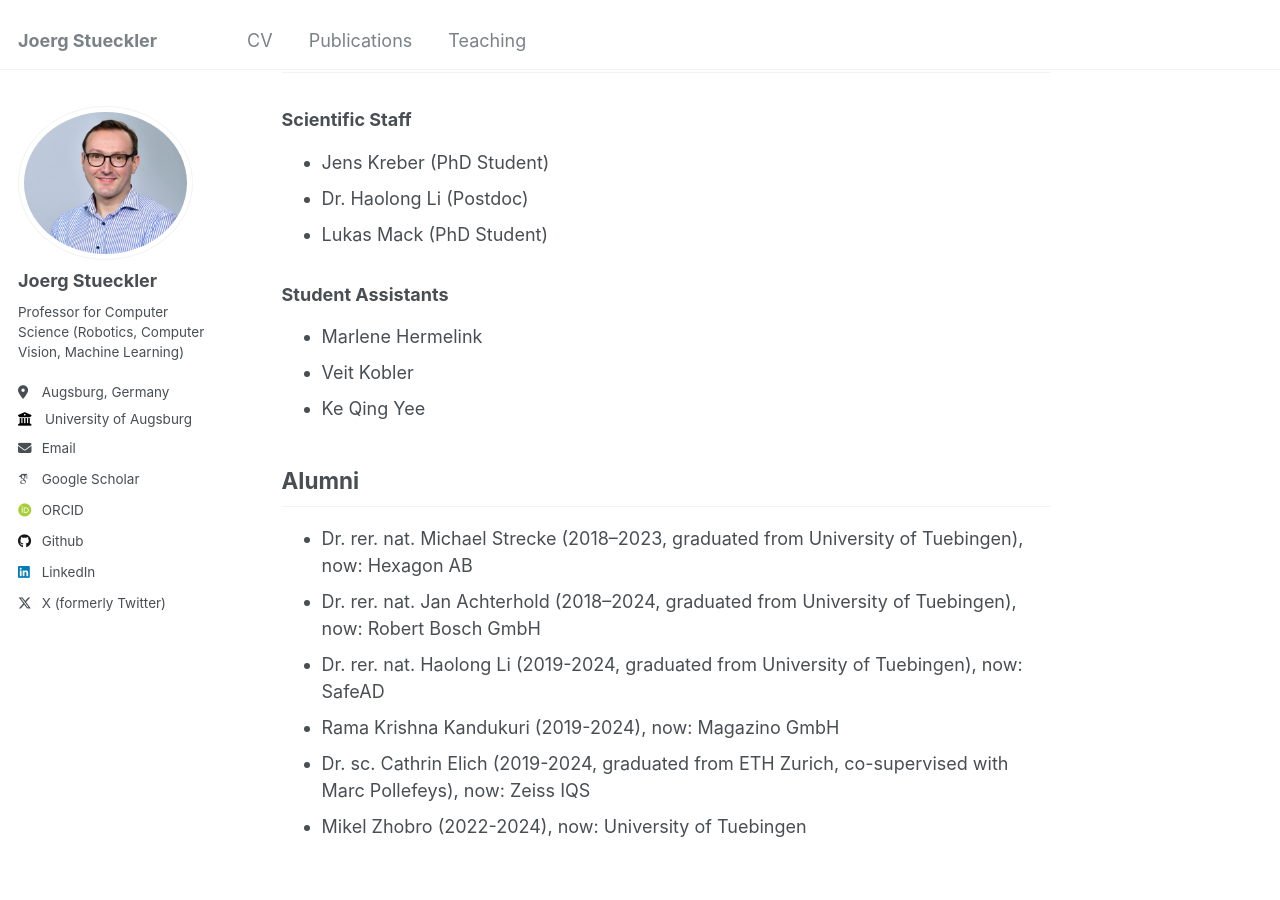
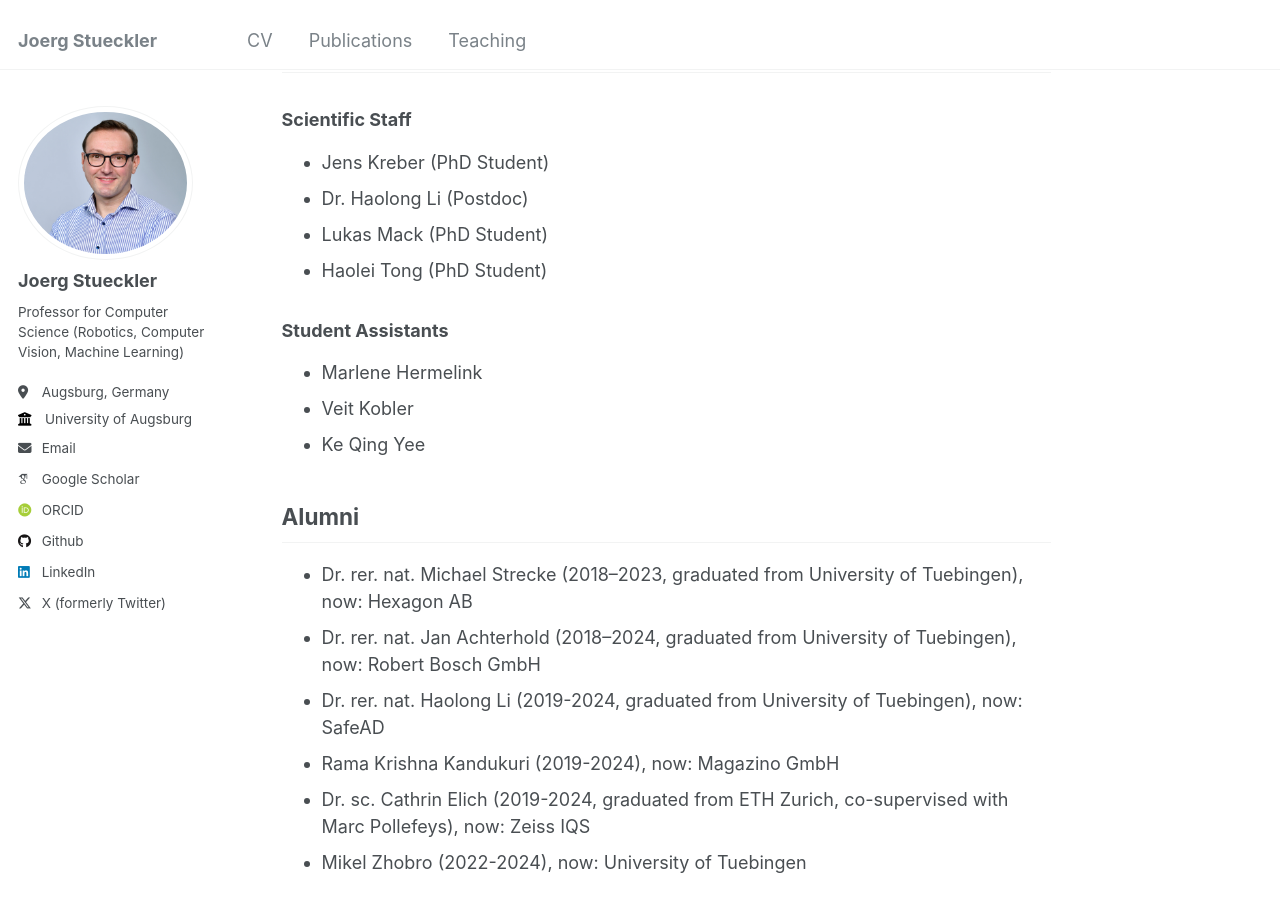
Before and after one commit to jstueckler/jstueckler.github.io, a Jekyll site: the page built from _pages/about.md, in a window 1280 px wide and 900 px high, scrolled down 1343 px. Built offline with Jekyll 4.4.1, drawn with Linux system fonts in a browser that asks for light colours; some web fonts are replaced.

Commit message:
Update about.md

```diff
--- a/_pages/about.md
+++ b/_pages/about.md
@@ -42,6 +42,7 @@
 * Jens Kreber (PhD Student)
 * Dr. Haolong Li (Postdoc)
 * Lukas Mack (PhD Student)
+* Haolei Tong (PhD Student)
 
 ### Student Assistants
 * Marlene Hermelink
```
